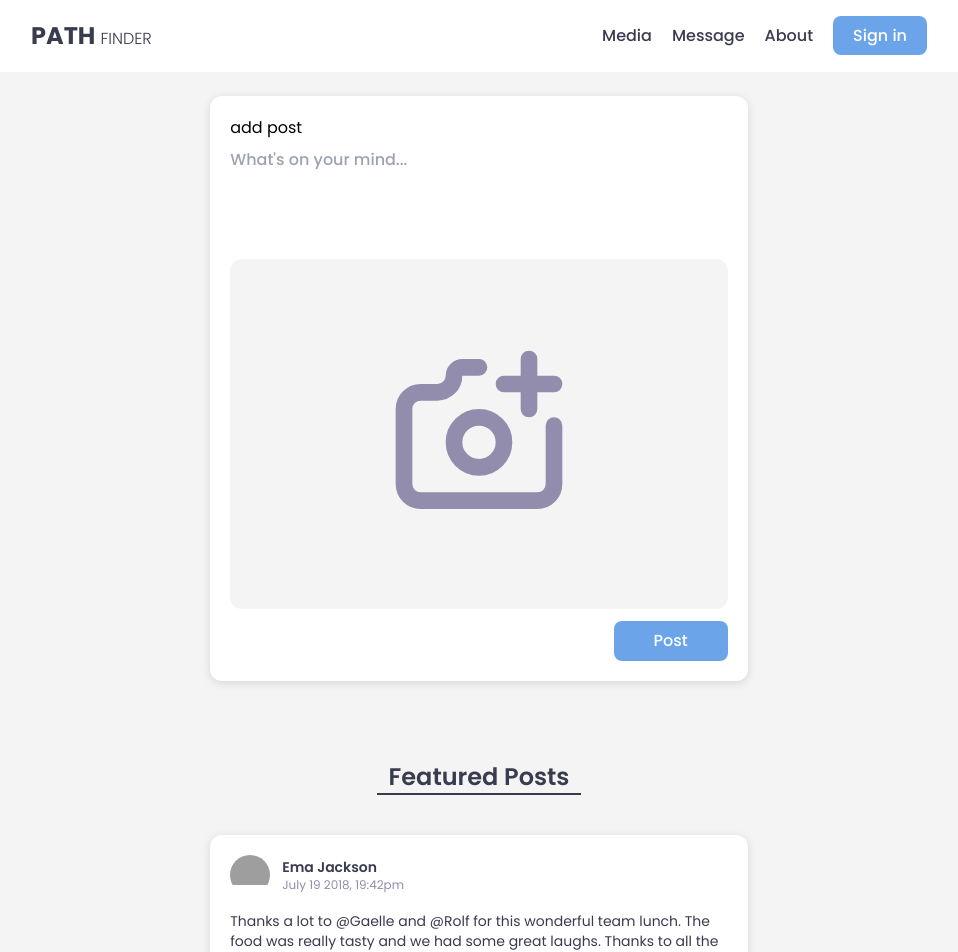
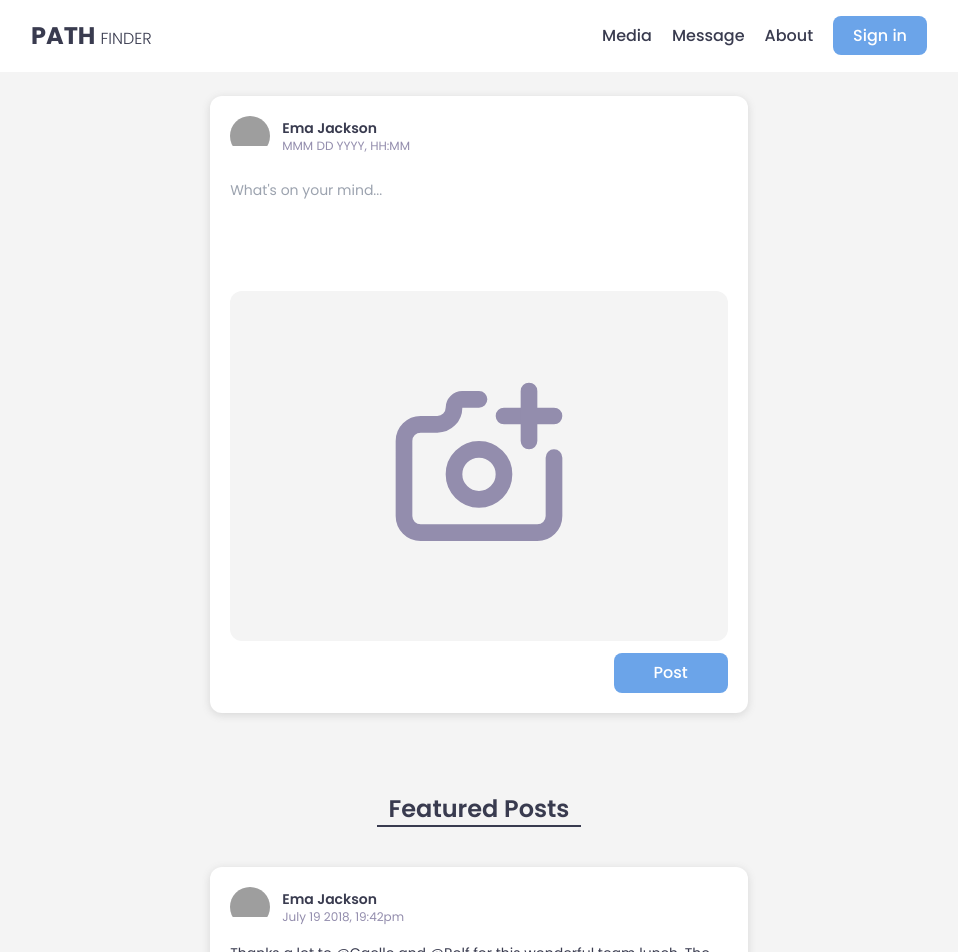
Before and after one commit to mjaumi/NEXT-path-finders, a Next.js app: page / in a window 1280 px wide. Shown: the top 952 px of the page, without its empty margins (161-1119 px from the left). Built offline with nearby package versions, Linux system fonts and the light colour scheme; grey boxes are pictures that could not be loaded.

Commit message:
optimized the add post component

```diff
--- a/src/components/AddPost/AddPost.tsx
+++ b/src/components/AddPost/AddPost.tsx
@@ -1,63 +1,18 @@
-'use client';
-
-import { Formik, Form } from 'formik';
-import { TbCameraPlus } from 'react-icons/tb';
 import React from 'react';
-
-// declaration of new post type here
-type NewPost = {
-  text: string;
-  imgUrl: string;
-};
+import UserInfo from '../UserInfo/UserInfo';
+import AddPostForm from './AddPostForm';
 
 const AddPost = () => {
-  // handler function to handle creating new post
-  const addPostHandler = (value: NewPost) => {
-    console.log(value);
-  };
   // rendering add post component here
   return (
     <section className='w-3/5 mx-auto bg-primary-white p-5 rounded-xl shadow-finder-shadow'>
-      <div>
-        <p>add post</p>
-      </div>
+      <UserInfo
+        imgUrl='https://friendkit.cssninja.io/assets/img/avatars/jenna.png'
+        userName='Ema Jackson'
+        timestamp='MMM DD YYYY, HH:MM'
+      />
 
-      <div>
-        <Formik
-          initialValues={{
-            text: '',
-            imgUrl: '',
-          }}
-          onSubmit={addPostHandler}
-        >
-          <Form className='space-y-3'>
-            <textarea
-              className='w-full h-[100px] py-2 outline-none text-primary-black font-medium resize-none'
-              name='text'
-              placeholder="What's on your mind..."
-            ></textarea>
-
-            <div>
-              <label
-                className='flex justify-center items-center bg-primary-light-gray w-full h-[350px] rounded-xl cursor-pointer'
-                htmlFor='image-file'
-              >
-                <TbCameraPlus className='h-[200px] w-[200px] text-primary-dark-gray' />
-              </label>
-              <input id='image-file' type='file' className='hidden' />
-            </div>
-
-            <div className='flex justify-end'>
-              <button
-                type='submit'
-                className='bg-primary-blue text-primary-white px-10 py-2 rounded-lg font-medium hover:opacity-60 duration-300'
-              >
-                Post
-              </button>
-            </div>
-          </Form>
-        </Formik>
-      </div>
+      <AddPostForm />
     </section>
   );
 };
--- /dev/null
+++ b/src/components/AddPost/AddPostForm.tsx
@@ -0,0 +1,60 @@
+'use client';
+
+import React from 'react';
+import { Formik, Form } from 'formik';
+import { TbCameraPlus } from 'react-icons/tb';
+
+// declaration of new post type here
+type NewPost = {
+  text: string;
+  imgUrl: string;
+};
+
+const AddPostForm = () => {
+  // handler function to handle creating new post
+  const addPostHandler = (value: NewPost) => {
+    console.log(value);
+  };
+
+  // rendering add post form component here
+  return (
+    <div className='mt-4'>
+      <Formik
+        initialValues={{
+          text: '',
+          imgUrl: '',
+        }}
+        onSubmit={addPostHandler}
+      >
+        <Form className='space-y-3'>
+          <textarea
+            className='w-full h-[100px] py-2 outline-none text-primary-black resize-none text-sm'
+            name='text'
+            placeholder="What's on your mind..."
+          ></textarea>
+
+          <div>
+            <label
+              className='flex justify-center items-center bg-primary-light-gray w-full h-[350px] rounded-xl cursor-pointer'
+              htmlFor='image-file'
+            >
+              <TbCameraPlus className='h-[200px] w-[200px] text-primary-dark-gray' />
+            </label>
+            <input id='image-file' type='file' className='hidden' />
+          </div>
+
+          <div className='flex justify-end'>
+            <button
+              type='submit'
+              className='bg-primary-blue text-primary-white px-10 py-2 rounded-lg font-medium hover:opacity-60 duration-300'
+            >
+              Post
+            </button>
+          </div>
+        </Form>
+      </Formik>
+    </div>
+  );
+};
+
+export default AddPostForm;
--- /dev/null
+++ b/src/components/UserInfo/UserInfo.tsx
@@ -0,0 +1,27 @@
+import React from 'react';
+import Avatar from '../shared/Avatar';
+
+// declaring the user info datatype here
+interface IUserInfo {
+  imgUrl: string;
+  userName: string;
+  timestamp: string;
+}
+
+const UserInfo = ({ imgUrl, userName, timestamp }: IUserInfo) => {
+  // rendering user info component here
+  return (
+    <div className='flex items-center space-x-3'>
+      <Avatar src={imgUrl} />
+
+      <div>
+        <p className='text-sm text-primary-black font-semibold'>{userName}</p>
+        <span className='block text-xs text-primary-dark-gray'>
+          {timestamp}
+        </span>
+      </div>
+    </div>
+  );
+};
+
+export default UserInfo;
--- a/src/components/shared/Post.tsx
+++ b/src/components/shared/Post.tsx
@@ -4,23 +4,17 @@ import { FaRegComment } from 'react-icons/fa';
 import React from 'react';
 import Comments from '../Comments/Comments';
 import Avatar from './Avatar';
+import UserInfo from '../UserInfo/UserInfo';
 
 const Post = () => {
   // rendering the post component here
   return (
     <div className='w-3/5 mx-auto bg-primary-white p-5 rounded-xl shadow-finder-shadow my-5 space-y-4'>
-      <div className='flex items-center space-x-3'>
-        <Avatar src='https://friendkit.cssninja.io/assets/img/avatars/jenna.png' />
-
-        <div>
-          <p className='text-sm text-primary-black font-semibold'>
-            Ema Jackson
-          </p>
-          <span className='block text-xs text-primary-dark-gray'>
-            July 19 2018, 19:42pm
-          </span>
-        </div>
-      </div>
+      <UserInfo
+        imgUrl='https://friendkit.cssninja.io/assets/img/avatars/jenna.png'
+        userName='Ema Jackson'
+        timestamp='July 19 2018, 19:42pm'
+      />
 
       <div>
         <p className='text-primary-black text-sm'>
```
